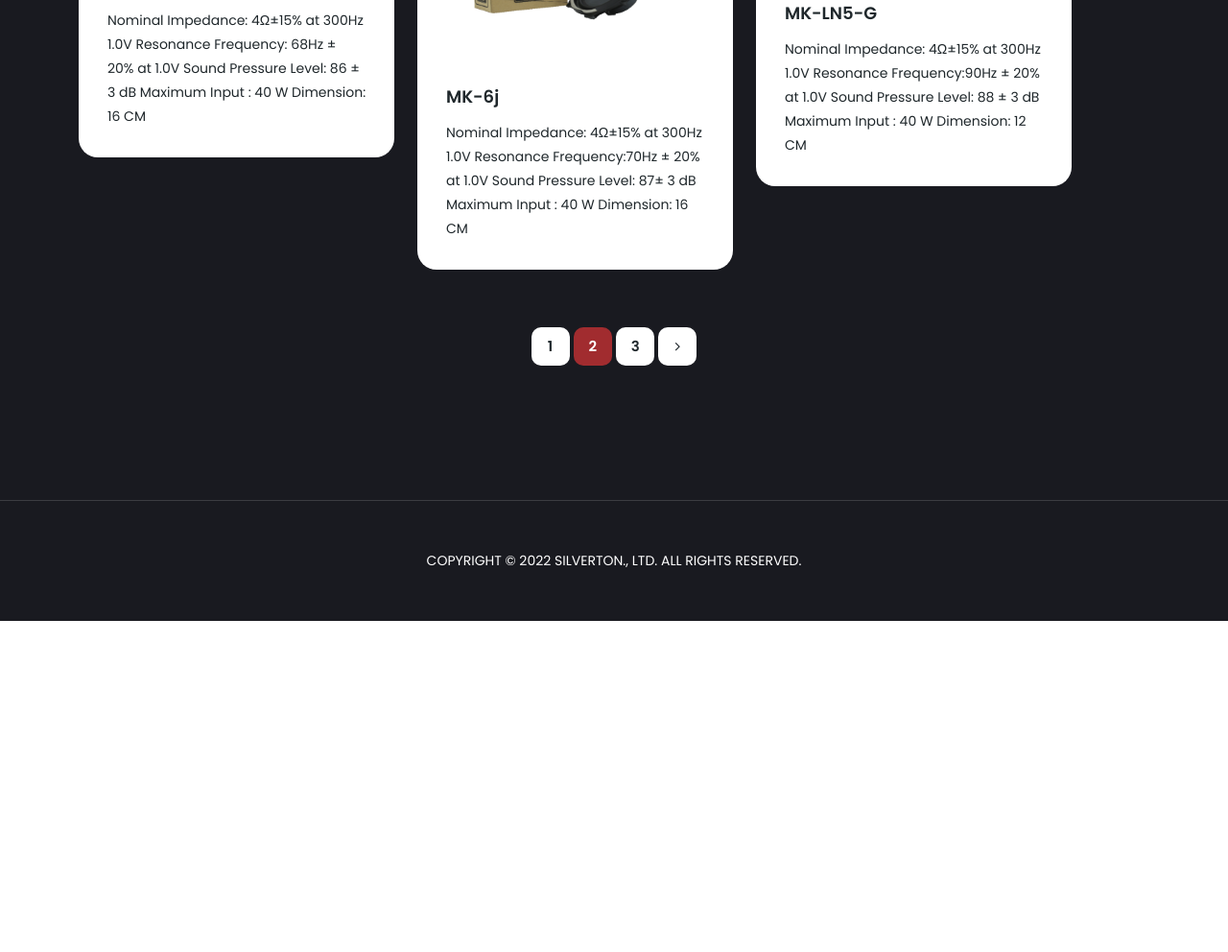
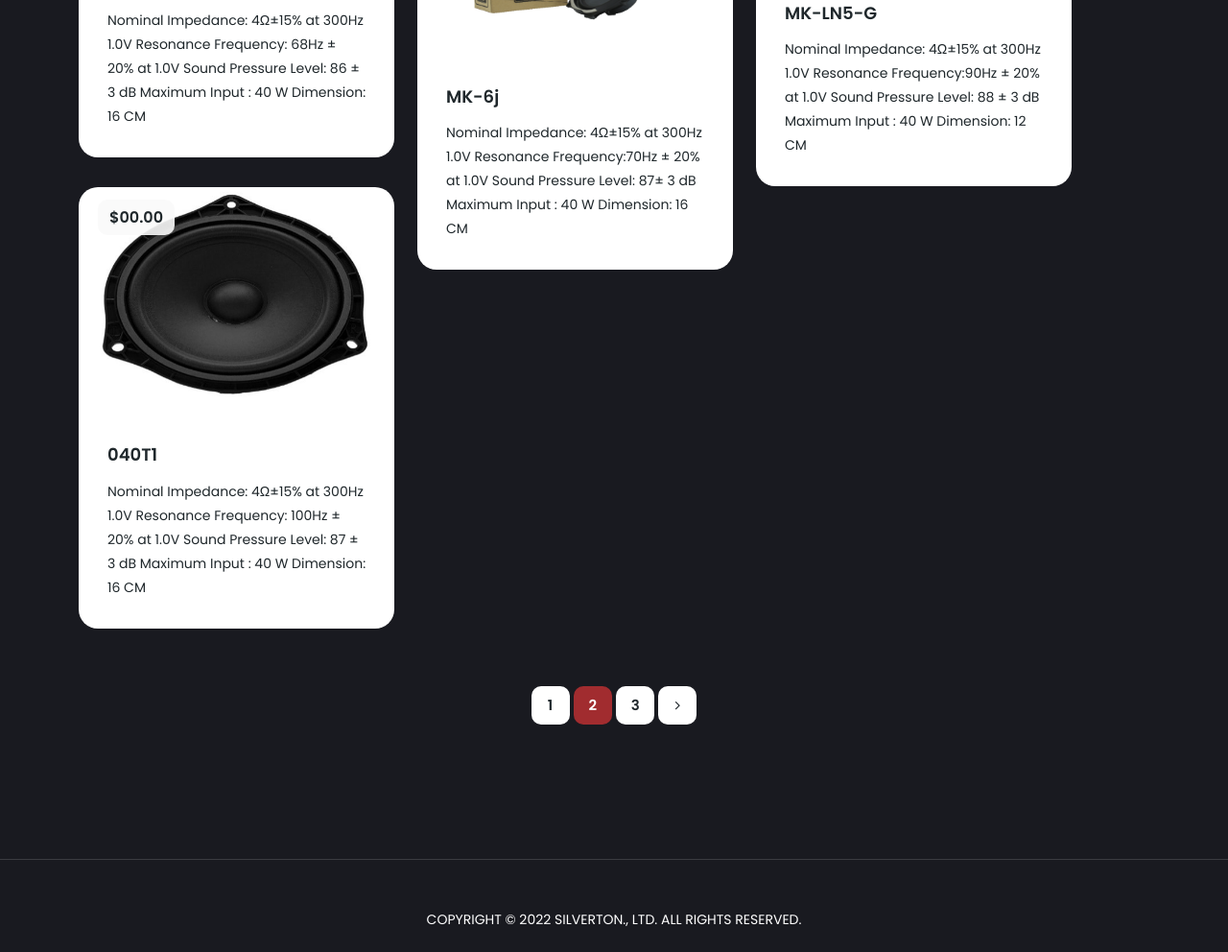
Before and after one commit to SilvertonElectronics/SilvertonElectronics-Catalog, a plain HTML site: page index.html in a window 1280 px wide. Shown: the part 1964-2956 px from the top of the page at 96% size. Before the commit the page ends 2611 px from the top, so only its background shows below. Drawn offline with nearby package versions, Linux system fonts and the light colour scheme.

Commit message:
added a product[C

```diff
--- a/index.html
+++ b/index.html
@@ -285,6 +285,27 @@
                     </div>
                   </div>
                 </div>
+                <div class="col-lg-4 templatemo-item-col all att soon">
+                  <div class="meeting-item">
+                    <div class="thumb">
+                      <div class="price">
+                        <span>$00.00</span>
+                      </div>
+                      <a href="#"><img src="assets/images/040T1.jpg" alt=""></a>
+                    </div>
+                    <div class="down-content">
+
+                      <a href="#">
+                        <h4>040T1</h4>
+                      </a>
+                      <p>Nominal Impedance: 4Ω±15% at 300Hz 1.0V
+                        Resonance Frequency: 100Hz ± 20% at 1.0V
+                        Sound Pressure Level: 87 ± 3 dB
+                        Maximum Input : 40 W
+                        Dimension: 16 CM </p>
+                    </div>
+                  </div>
+                </div>
               </div>
             </div>
             <div class="col-lg-12">
```
